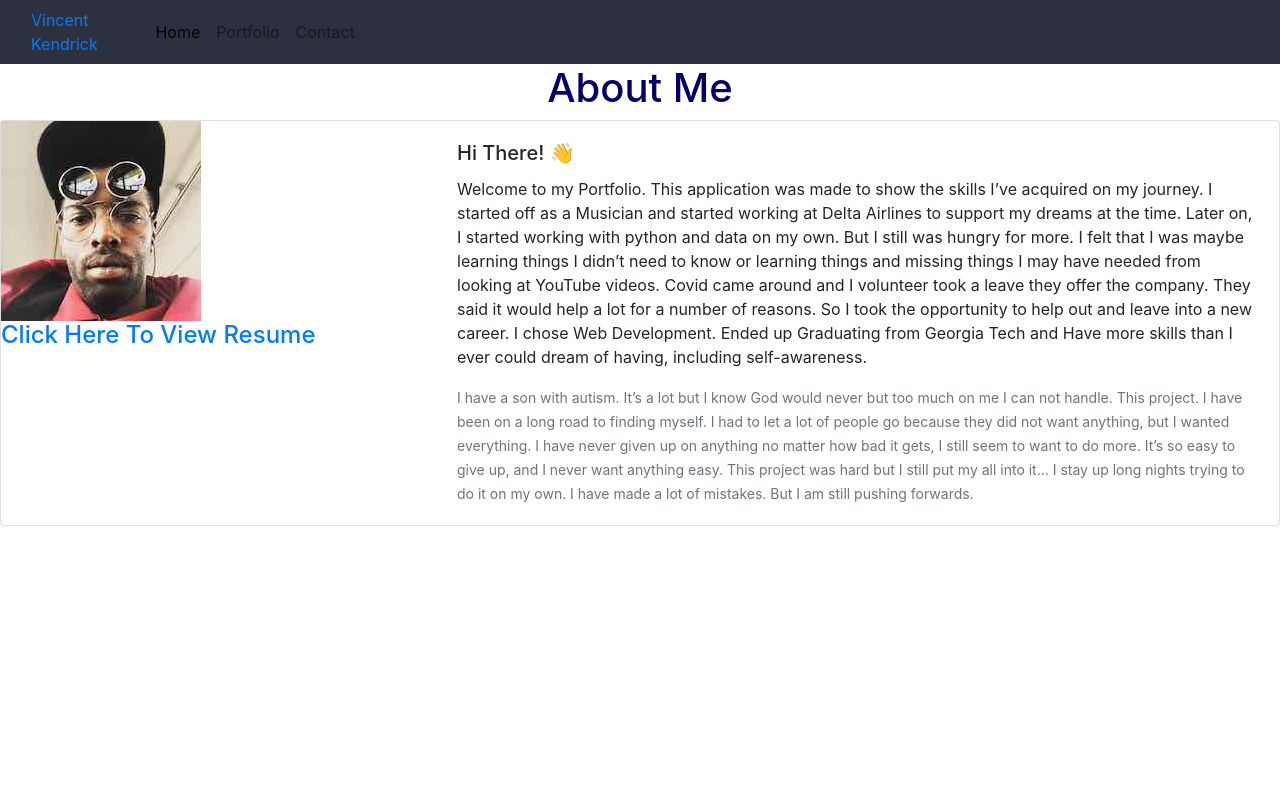
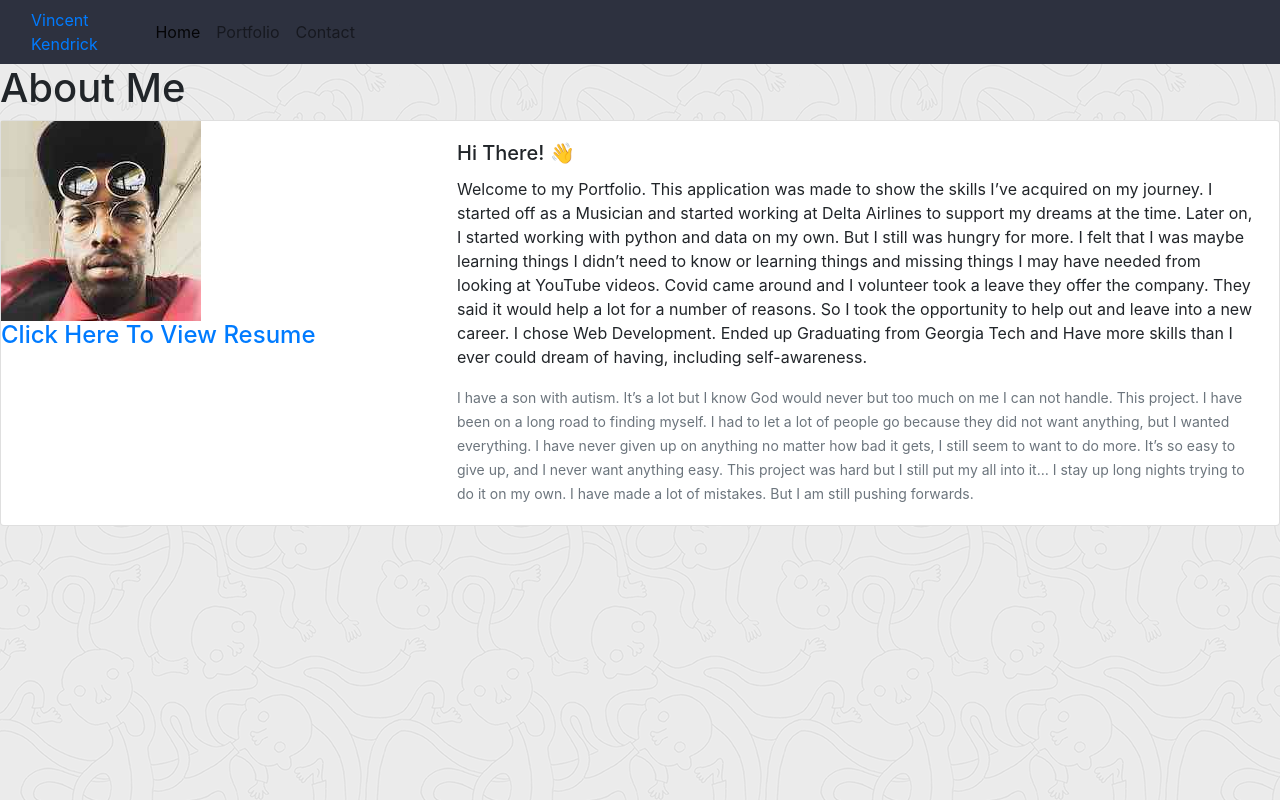
Before and after one commit to dagreatcode/mern-portfolio, a React (Create React App) app in the folder client/: page / in a window 1280 px wide. Built offline with nearby package versions, Linux system fonts and the light colour scheme; no server answers.

Commit message:
added background

```diff
--- a/client/src/containers/Home/Home.css
+++ b/client/src/containers/Home/Home.css
@@ -1,4 +1,3 @@
-h1 {
-    color: rgb(2, 0, 104);
-    text-align: center;
-  }
+body {
+  background-image: url("./ignasi_pattern_s-1.png");
+}
```
Also changed, not shown: client/src/containers/Home/ignasi_pattern_s-1.png (added).
